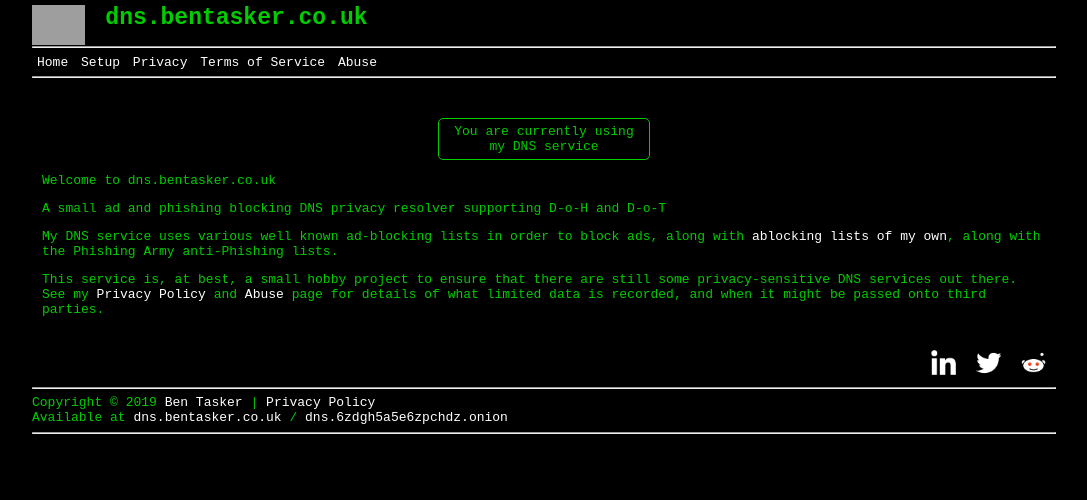
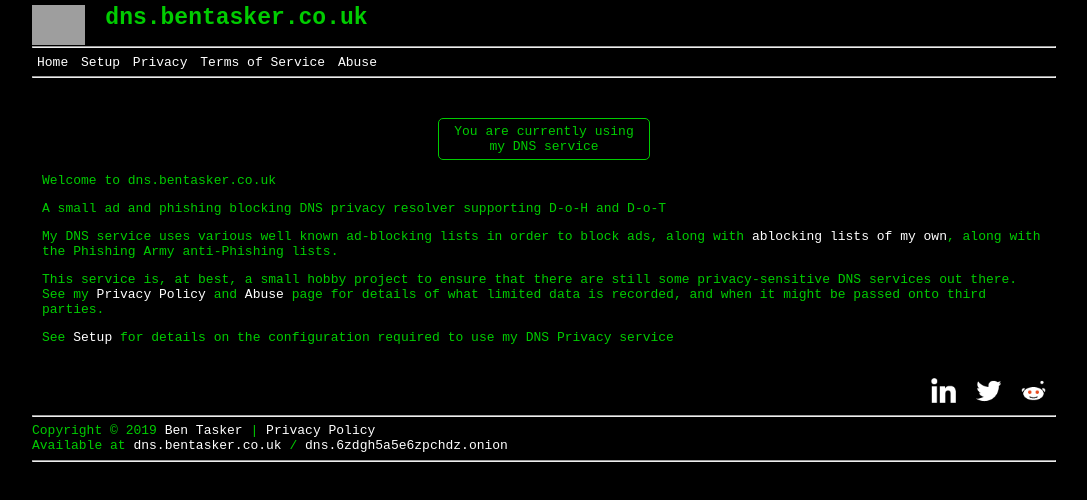
Before and after one commit to bentasker/dns.bentasker.co.uk, a plain HTML site: page output/index.html in a window 1280 px wide. Shown: the whole page, without its empty margins (96-1183 px from the left). Drawn offline with Linux system fonts and the light colour scheme; grey boxes are pictures that could not be loaded.

Commit message:
Add link to setup page to homepage

```diff
--- a/output/index.html
+++ b/output/index.html
@@ -63,6 +63,8 @@
 
 	<p>This service is, at best, a small hobby project to ensure that there are still some privacy-sensitive DNS services out there. See my <a href="privacypolicy.html">Privacy Policy</a> and <a href="abuse.html">Abuse</a> page for details
 	of what limited data is recorded, and when it might be passed onto third parties.</p>
+
+	<p>See <a href="setup.html">Setup</a> for details on the configuration required to use my DNS Privacy service</p>
 
 </div>
 
```
